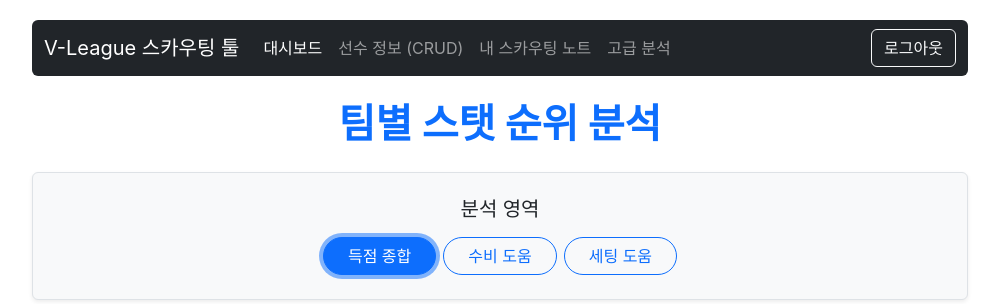
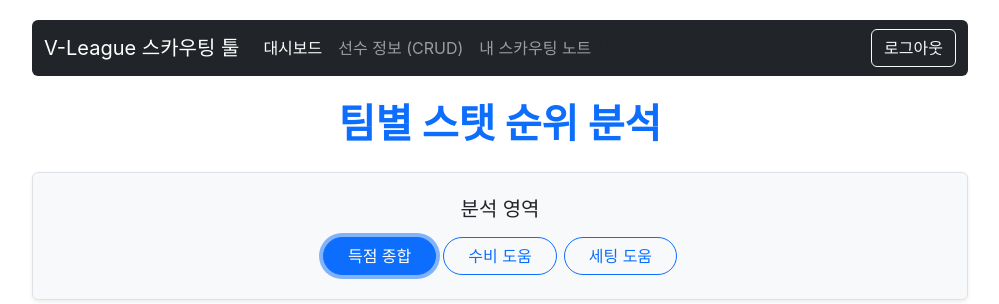
Before and after one commit to nalingg/team15, a PHP site: page /rollup.php in a window 1280 px wide. Shown: the top 304 px of the page, without its empty margins (140-1139 px from the left). Run offline with PHP 8.4, Linux system fonts and the light colour scheme; data that the repository does not hold is empty.

Commit message:
Update rollup.php

```diff
--- a/rollup.php
+++ b/rollup.php
@@ -169,10 +169,7 @@ body { padding: 20px; font-family: 'Inter', sans-serif; }
                         <a class="nav-link" href="mynotes.php?mode=mine">내 스카우팅 노트</a>
                     </li>
 
-                    <!-- 고급 분석 메뉴 (가성비, 팀 킬러, 등등) -->
-                    <li class="nav-item">
-                        <a class="nav-link" href="analysis_value.php">고급 분석</a>
-                    </li>
+                    //고급 분석 삭제
                 </ul>
 
                 <!-- 우측 상단 로그아웃 버튼 -->
```
